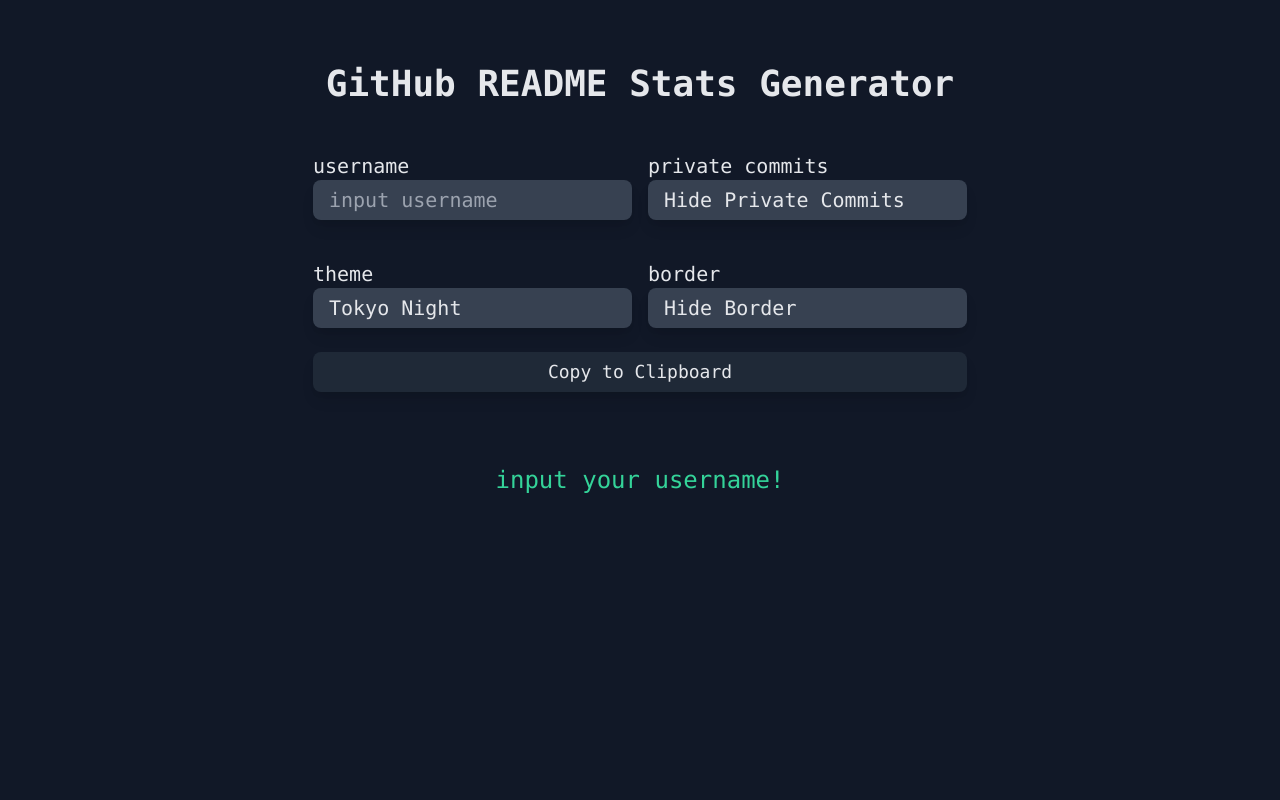
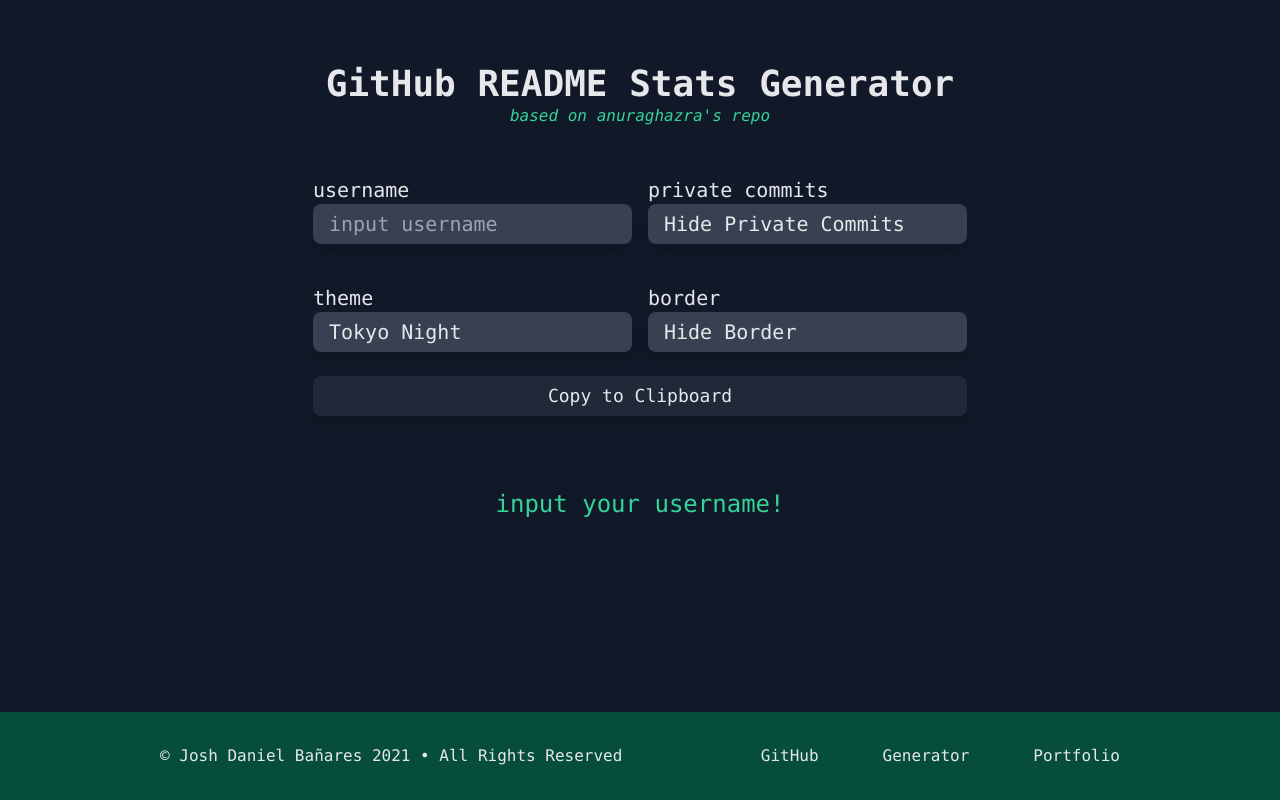
Before and after one commit to omsimos/github-stats, a React (Vite) app: page / in a window 1280 px wide. Built offline with nearby package versions, Linux system fonts and the light colour scheme.

Commit message:
add footer

```diff
--- a/index.html
+++ b/index.html
@@ -4,7 +4,7 @@
     <meta charset="UTF-8" />
     <link rel="icon" type="image/svg+xml" href="/src/favicon.svg" />
     <meta name="viewport" content="width=device-width, initial-scale=1.0" />
-    <title>Vite App</title>
+    <title>GitHub Stats Generator</title>
   </head>
   <body>
     <div id="root"></div>
--- a/src/App.tsx
+++ b/src/App.tsx
@@ -14,16 +14,27 @@ const App: React.FC = () => {
   };
 
   const copyToClipboard = () => {
+    if (username) {
       navigator.clipboard.writeText(`![${username}\'s Stats](${ghStats()})`);
       setCopied(true);
 
       setTimeout(() => setCopied(false), 4000);
+    }
+    return;
   };
 
   return (
     <div className='h-screen bg-gray-900 font-mono text-gray-200 flex flex-col items-center'>
-      <div>
+      <div className='text-center'>
         <h1 className='text-4xl font-bold mt-16'>GitHub README Stats Generator</h1>
+        <a
+          className='text-green-400'
+          href='https://github.com/anuraghazra/github-readme-stats'
+          target='_blank'
+          rel='noreferrer'
+        >
+          <i>based on anuraghazra's repo</i>
+        </a>
       </div>
       <div className='text-xl grid grid-cols-2 my-8 gap-4'>
         <div className='choices'>
@@ -83,12 +94,39 @@ const App: React.FC = () => {
       </div>
 
       <div>
+        <AnimatePresence>
           {username ? (
             <img className='outline-none shadow-lg' src={ghStats()} alt='github stats' />
           ) : (
-          <h1 className='text-2xl text-green-400'>input your username!</h1>
+            <motion.h1 className='text-2xl text-green-400'>input your username!</motion.h1>
           )}
+        </AnimatePresence>
       </div>
+
+      <footer className='flex justify-between px-40 w-full absolute bottom-0 py-8 bg-green-900'>
+        <p>© Josh Daniel Bañares 2021 • All Rights Reserved</p>
+        <div>
+          <a
+            className='mr-16 link'
+            href='https://github.com/joshxfi/gh-stats-generator'
+            target='_blank'
+            rel='noreferrer'
+          >
+            GitHub
+          </a>
+          <a
+            className='mr-16 link'
+            href='https://github.com/anuraghazra/github-readme-stats'
+            target='_blank'
+            rel='noreferrer'
+          >
+            Generator
+          </a>
+          <a className='link' href='https://xfi.vercel.app' target='_blank' rel='noreferrer'>
+            Portfolio
+          </a>
+        </div>
+      </footer>
     </div>
   );
 };
--- a/src/tailwind.css
+++ b/src/tailwind.css
@@ -10,4 +10,8 @@
   .choices {
     @apply flex flex-col mr-8 mt-4 w-full;
   }
+
+  .link {
+    @apply hover:text-gray-400 transition duration-300
+  }
 }
```
Lines whose indentation alone changed are shown as unchanged.
